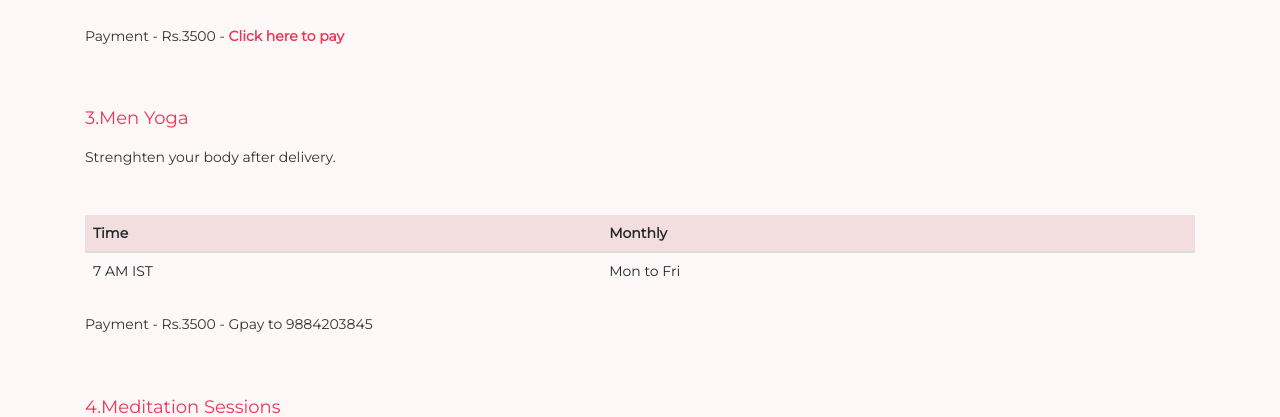
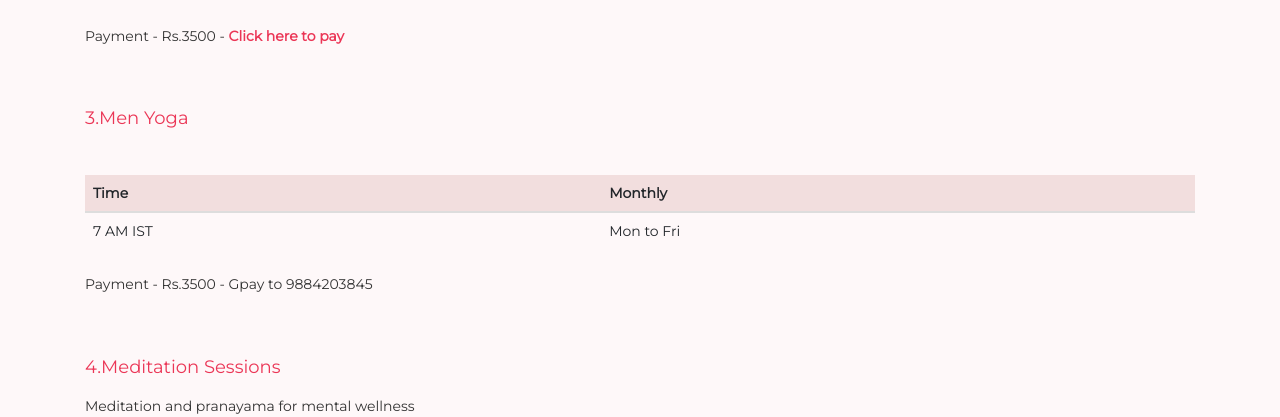
Before and after one commit to vignesHeisenberg/yoga, a PHP site: page /wn/group-yoga.php in a window 1280 px wide. Shown: the part 1404-1821 px from the top of the page. Run offline with PHP 8.4, Linux system fonts and the light colour scheme; some libraries are stand-ins or nearby versions; some web fonts are replaced.

Commit message:
group-yoga-page
hiding a group yoga description

```diff
--- a/wn/group-yoga.php
+++ b/wn/group-yoga.php
@@ -313,7 +313,7 @@
                 <!-- <p style="font-size: 14px;">Participate in DYFW's natural weight loss challenge
                 which includes yoga and diet for a month. You will get tradional meal plan, nutritionist guidance along with
             whatsapp group support to achieve your goal. </p> -->
-            <p style="font-size: 14px;">Strenghten your body after delivery.</p>
+            <!-- <p style="font-size: 14px;">Strenghten your body after delivery.</p> -->
 
             <div class="table-responsive" data-aos="fade-up" data-aos-delay="100">
               <table class="table"  style="border-radius: 25px 0 0 0; margin-top: 3%;">
```
